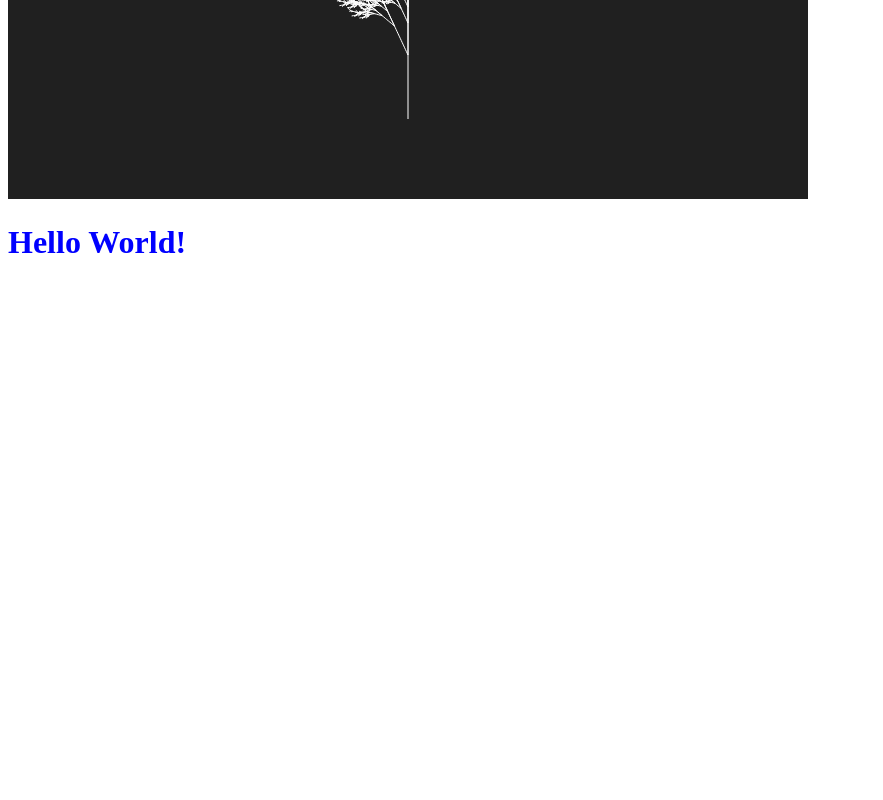
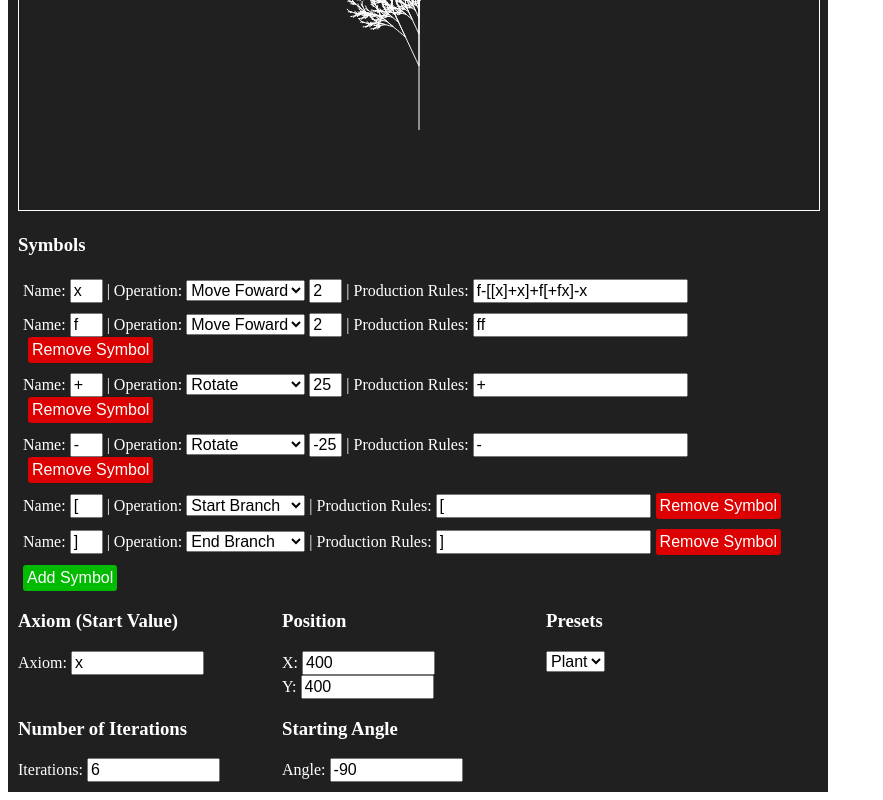
Before and after one commit to Jon-Hirsch/lindenmeyer-system, a React app: page / in a window 1280 px wide. Shown: the part 289-1089 px from the top of the page, without its empty margins (0-883 px from the left). Before the commit the page ends 800 px from the top, so only its background shows below. Built offline with nearby package versions, Linux system fonts and the light colour scheme; the HTML template or start-up script is replaced by a standard one.

Commit message:
add basic interface

```diff
--- a/package.json
+++ b/package.json
@@ -52,7 +52,6 @@
   "dependencies": {
     "react": "^16.0.0",
     "react-dom": "^16.0.0",
-    "react-redux": "^5.0.6",
     "redux": "^3.7.2"
   },
   "prettier": {
--- a/src/js/components/App.js
+++ b/src/js/components/App.js
@@ -1,5 +1,65 @@
 import React from 'react';
+import Symbol from './Symbol';
 
-export default function App() {
-  return <h1>Hello World!</h1>;
+export default function App({ state }) {
+  const {
+    symbols,
+    axiom,
+    iterations,
+    startX,
+    startY,
+    startAngle,
+    preset
+  } = state;
+  return (
+    <div>
+      <h3>Symbols</h3>
+      {symbols.map((symbol, index) => (
+        <Symbol key={symbol.name + index} {...symbol} firstSymbol={!index} />
+      ))}
+      <div className="lindenmeyer-system-button add-symbol-button">Add Symbol</div>
+      <div className="lindenmeyer-system-start-settings">
+        <div>
+          <h3>Axiom (Start Value)</h3>
+          Axiom: <input value={axiom} />
+        </div>
+        <div>
+          <h3>Position</h3>
+          <div>
+            X: <input type="text" value={startX} />
+          </div>
+          <div>
+            Y: <input type="text" value={startY} />
+          </div>
+        </div>
+        <div>
+          <h3>Presets</h3>
+          <select value={preset}>
+            <option value="plant">Plant</option>
+          </select>
+        </div>
+      </div>
+      <div className="lindenmeyer-system-start-settings">
+        <div>
+          <h3>Number of Iterations</h3>
+          Iterations:{' '}
+          <input
+            type="text"
+            className="lindenmeyer-system-iterations"
+            value={iterations}
+          />
+        </div>
+        <div>
+          <h3>Starting Angle</h3>
+          Angle:{' '}
+          <input
+            type="text"
+            className="lindenmeyer-system-angle"
+            value={startAngle}
+          />
+        </div>
+        <div />
+      </div>
+    </div>
+  );
 }
--- /dev/null
+++ b/src/js/components/Symbol.js
@@ -0,0 +1,35 @@
+import React from 'react';
+
+export default function Symbol({
+  name,
+  operation,
+  amount,
+  productionRules,
+  firstSymbol
+}) {
+  const showAmount = ['move', 'rotate'].includes(operation);
+  return (
+    <div className="lindenmeyer-system-symbol">
+      Name:{' '}
+      <input type="text" className="symbol-name" maxLength={1} value={name} /> |
+      Operation:{' '}
+      <select value={operation}>
+        <option value="none">None</option>
+        <option value="move">Move Foward</option>
+        <option value="rotate">Rotate</option>
+        <option value="startBranch">Start Branch</option>
+        <option value="endBranch">End Branch</option>
+      </select>{' '}
+      {showAmount && (
+        <input type="text" className="symbol-amount" value={amount} />
+      )}{' '}
+      | Production Rules:{' '}
+      <input type="text" className="symbol-rules" value={productionRules} />
+      {!firstSymbol && (
+        <div className="lindenmeyer-system-button delete-symbol-button">
+          Remove Symbol
+        </div>
+      )}
+    </div>
+  );
+}
--- /dev/null
+++ b/src/js/defaultShapes.js
@@ -0,0 +1,20 @@
+const defaultShapes = {
+  plant: {
+    symbols: [
+      { name: 'x', operation: 'move', amount: 2, productionRules: 'f-[[x]+x]+f[+fx]-x'},
+      { name: 'f', operation: 'move', amount: 2, productionRules: 'ff' },
+      { name: '+', operation: 'rotate', amount: 25, productionRules: '+' },
+      { name: '-', operation: 'rotate', amount: -25, productionRules: '-' },
+      { name: '[', operation: 'startBranch', amount: '', productionRules: '[' },
+      { name: ']', operation: 'endBranch', amount: '', productionRules: ']' }
+    ],
+    axiom: 'x',
+    iterations: 6,
+    startX: 400,
+    startY: 400,
+    startAngle: -90,
+    preset: 'plant'
+  }
+};
+
+export default defaultShapes;
--- /dev/null
+++ b/src/js/dispatch.js
@@ -0,0 +1,9 @@
+let dispatch;
+
+export default function (action) {
+  return dispatch(action);
+};
+
+export function initDispatch(store) {
+  dispatch = store.dispatch;
+}
--- a/src/js/index.js
+++ b/src/js/index.js
@@ -1,8 +1,11 @@
 import React from 'react';
 import ReactDOM from 'react-dom';
+import { createStore } from 'redux';
+import rootReducer from './reducers/rootReducer';
 import App from './components/App';
 import '../styles/app.scss';
 import renderLSystem from './renderLSystem';
+import dispatch, { initDispatch } from './dispatch';
 
 document.addEventListener('DOMContentLoaded', initLSystem);
 
@@ -16,15 +19,30 @@ function initLSystem() {
   container.appendChild(canvas);
   container.appendChild(controlsContainer);
 
-  ReactDOM.render(<App />, controlsContainer);
+  const store = createStore(
+    rootReducer,
+    window.__REDUX_DEVTOOLS_EXTENSION__ && window.__REDUX_DEVTOOLS_EXTENSION__()
+  );
 
-  const symbols = [];
-  symbols.push({ name: 'x', operation: 'move', amount: 2, productionRules: 'f-[[x]+x]+f[+fx]-x' });
-  symbols.push({ name: 'f', operation: 'move', amount: 2, productionRules: 'ff' });
-  symbols.push({ name: '+', operation: 'rotate', amount: 25, productionRules: '+' });
-  symbols.push({ name: '-', operation: 'rotate', amount: -25, productionRules: '-' });
-  symbols.push({ name: '[', operation: 'startBranch', amount: '', productionRules: '[' });
-  symbols.push({ name: ']', operation: 'endBranch', amount: '', productionRules: ']' });
+  store.subscribe(() => {
+    const state = store.getState();
+    ReactDOM.render(<App state={state} />, controlsContainer);
+    const { symbols, axiom, iterations, startX, startY, startAngle } = state;
+    renderLSystem(
+      symbols,
+      axiom,
+      iterations,
+      startX,
+      startY,
+      startAngle,
+      context
+    );
+  });
 
-  renderLSystem(symbols, 'x', 6, 400, 400, -0.5 * Math.PI, context);
+  initDispatch(store);
+
+  dispatch({
+    type: 'SELECT_DEFAULT_SHAPE',
+    shape: 'plant'
+  });
 }
--- /dev/null
+++ b/src/js/reducers/rootReducer.js
@@ -0,0 +1,14 @@
+import defaultShapes from '../defaultShapes';
+
+const defaultState = defaultShapes.plant;
+
+export default function rootReducer(state = defaultState, action) {
+  switch (action.type) {
+    case 'SELECT_PRESET_SHAPE': {
+      return Object.assign({}, state, defaultShapes[action.shape]);
+    }
+    default: {
+      return state;
+    }
+  }
+}
--- a/src/js/renderLSystem.js
+++ b/src/js/renderLSystem.js
@@ -7,8 +7,9 @@ export default function renderLSystem(
   startAngle,
   context
 ) {
+  const angleInRadians = startAngle * (Math.PI / 180);
   const sequence = generateSequence(symbols, axiom, iterations);
-  drawSequence(sequence, symbols, startX, startY, startAngle, context);
+  drawSequence(sequence, symbols, startX, startY, angleInRadians, context);
 }
 
 function generateSequence(symbols, axiom, iterations) {
--- a/src/styles/app.scss
+++ b/src/styles/app.scss
@@ -1,3 +1,56 @@
-h1 {
-  color: blue;
+#lSystemContainer {
+  width: 800px;
+  padding: 10px;
+  background-color: #202020;
+  color: #FFF;
+  input, select {
+    font-size: 16px;
+  }
+
+  canvas {
+    border: solid #FFF 1px;
+  }
+
+  .lindenmeyer-system-button {
+    padding: 4px;
+    display: inline-block;
+    font-family: sans-serif;
+    border-radius: 3px;
+    text-align: center;
+    margin-left: 5px;
+    cursor: pointer;
+    user-select: none;
+  }
+
+  .add-symbol-button {
+    margin-top: 5px;
+    background-color: #0B0;
+    &:active {
+      background-color: #090;
+    }
+  }
+
+  .lindenmeyer-system-start-settings {
+    display: flex;
+    &> div {
+      width: 33%;
+    }
+    input {
+      width: 125px;
+    }
+  }
+
+  .lindenmeyer-system-symbol {
+    padding: 5px;
+    .symbol-name, .symbol-amount {
+      width: 25px;
+    }
+
+    .delete-symbol-button {
+      background-color: #D00;
+      &:active {
+        background-color: #A00;
+      }
+    }
+  }
 }
```
